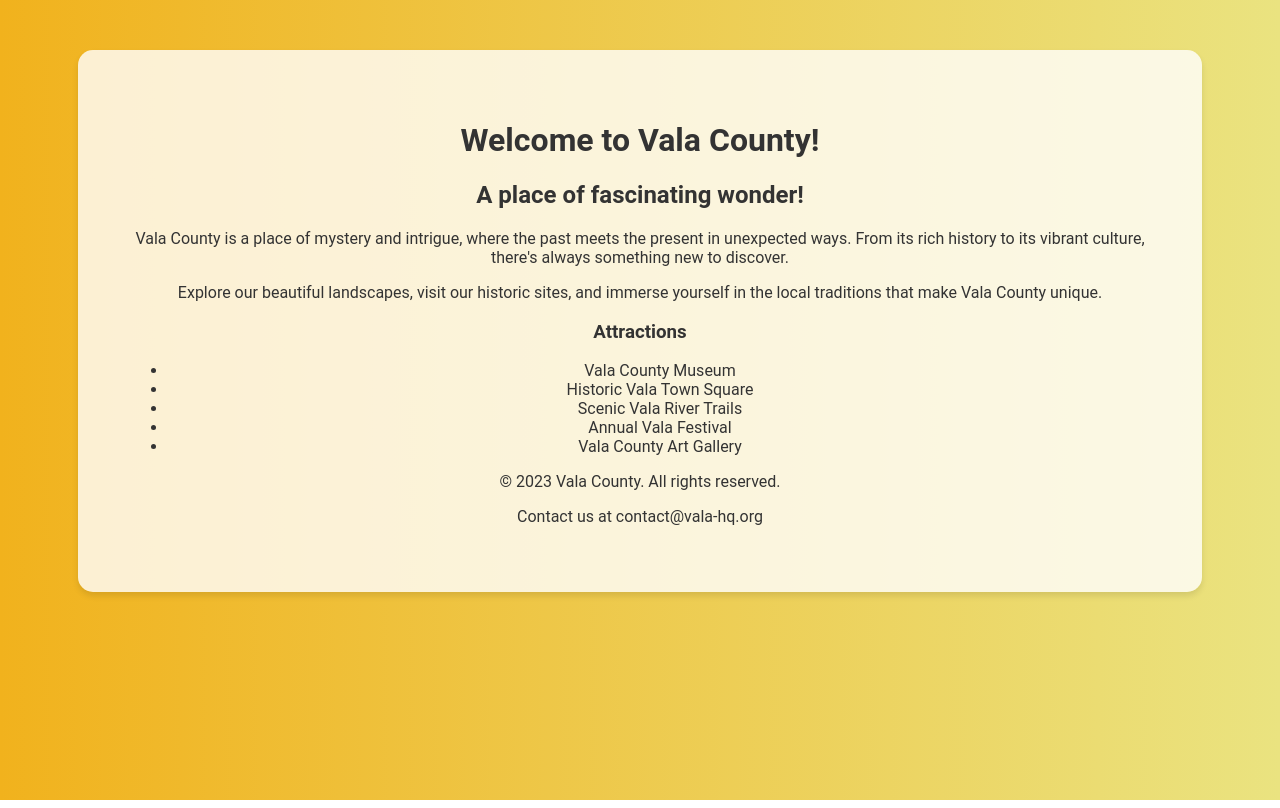
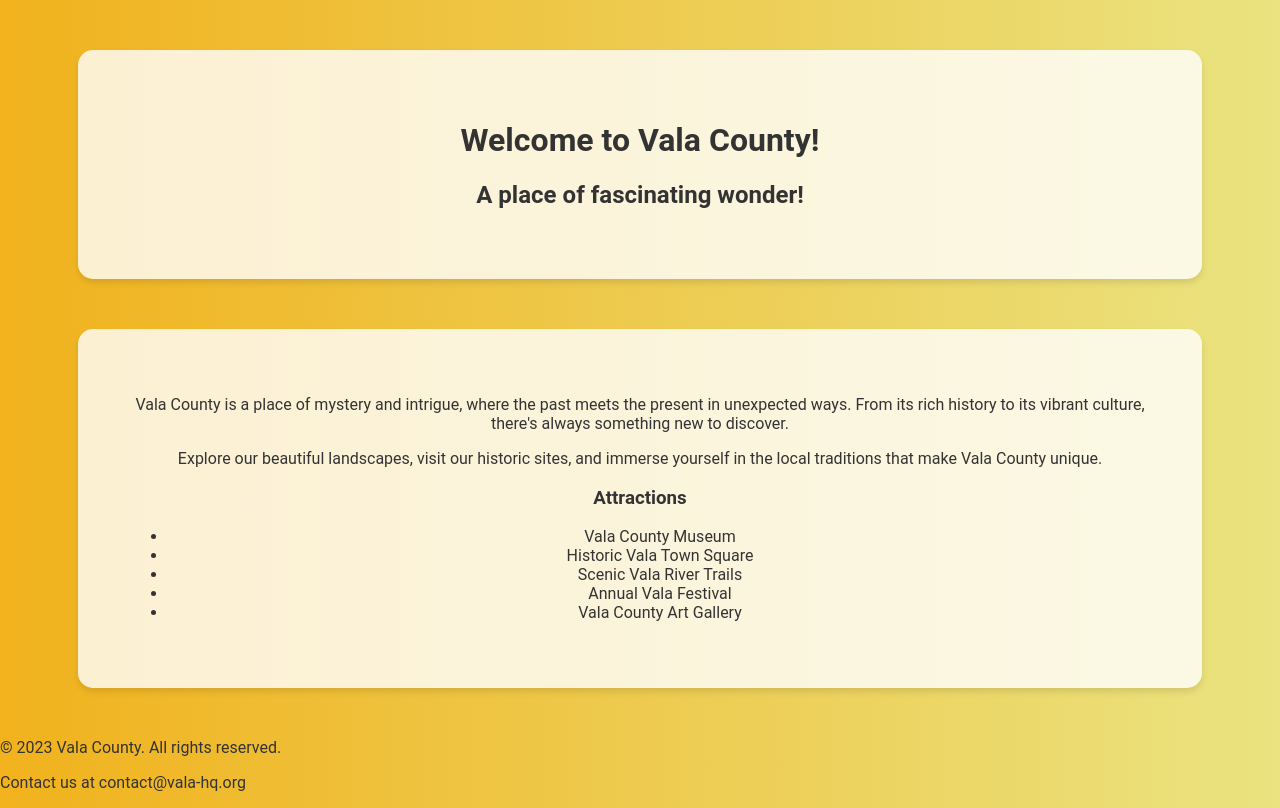
Before and after one commit to Captian-obvious/it-has-begun, a plain HTML site: page index.html in a window 1280 px wide. Drawn offline with Linux system fonts and the light colour scheme.

Commit message:
fix maybe

```diff
--- a/index.html
+++ b/index.html
@@ -3,19 +3,19 @@
     <head>
         <title>Vala County</title>
         <!--Was it really worth it? All the pain and suffering, For a random artifact?-->
-        <link rel="stylesheet" href="css/style.css">
+        <link rel="stylesheet" href="css/style.css"/>
         <meta charset="UTF-8">
         <meta name="viewport" content="width=device-width, initial-scale=1.0">
         <meta name="description" content="Welcome to Vala County, a place of fascinating wonder and rich history. Explore our attractions and immerse yourself in the local culture.">
     </head>
     <body>
-        <div id="container" class="rounded_center">
-            <div id="header">
+        <div id="container">
+            <div id="header" class="rounded_center">
                 <h1> Welcome to Vala County!</h1>
                 <h2>A place of fascinating wonder!</h2>
                 <!-- Did the power it grant give you some kind of? Advantange? No no no... You cant...-->
             </div>
-            <div id="main">
+            <div id="main" class="rounded_center">
                 <p>Vala County is a place of mystery and intrigue, where the past meets the present in unexpected ways. From its rich history to its vibrant culture, there's always something new to discover.</p>
                 <p>Explore our beautiful landscapes, visit our historic sites, and immerse yourself in the local traditions that make Vala County unique.</p>
                 <!-- ...No... It was all for nothing... -->
```
